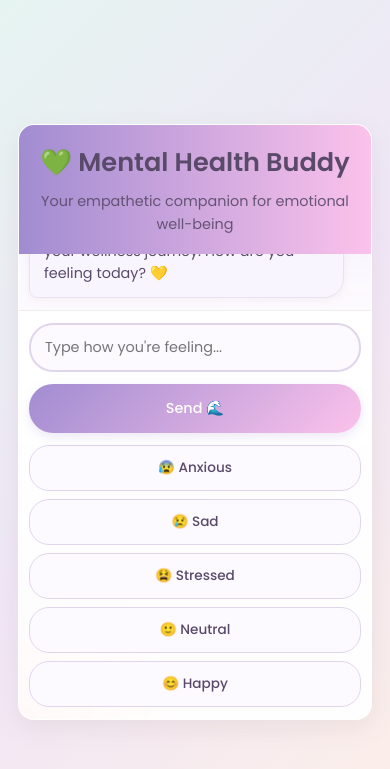
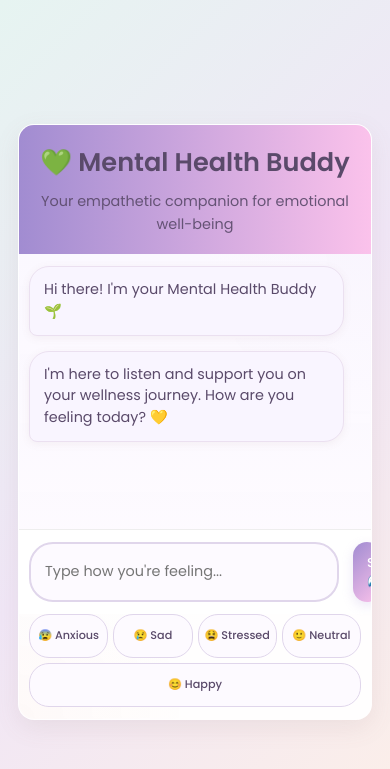
Before and after one commit to udayraj28/Mental-Health-Buddy, a Flask app: page / in a window 390 px wide. Shown: the top 769 px of the page. Run offline with Flask 3, Linux system fonts and the light colour scheme.

Commit message:
Fix mobile responsiveness: keep quick action buttons in horizontal row and improve chat visibility on mobile

```diff
--- a/static/style.css
+++ b/static/style.css
@@ -344,6 +344,7 @@ header p {
     .quick-actions {
         padding: 0 15px 15px;
         gap: 8px;
+        flex-wrap: wrap;
     }
 
     .checkin-button {
@@ -375,8 +376,11 @@ header p {
     }
 
     .chat-container {
-        height: 60vh;
-        min-height: 400px;
+        height: 55vh;
+        min-height: 250px;
+        flex: 1;
+        display: flex;
+        flex-direction: column;
     }
 
     .chat-messages {
@@ -394,8 +398,8 @@ header p {
     }
 
     .input-container {
-        flex-direction: column;
-        gap: 12px;
+        flex-direction: row;
+        gap: 8px;
         padding: 15px 12px;
     }
 
@@ -403,25 +407,29 @@ header p {
         padding: 14px 16px;
         font-size: 1rem;
         border-radius: 24px;
+        flex: 1;
     }
 
     #sendButton {
-        margin-left: 0;
-        width: 100%;
-        padding: 16px;
+        margin-left: 8px;
+        padding: 14px 16px;
         border-radius: 24px;
+        min-width: auto;
     }
 
     .quick-actions {
-        flex-direction: column;
+        flex-direction: row;
+        flex-wrap: wrap;
         padding: 0 12px 15px;
-        gap: 10px;
+        gap: 6px;
+        justify-content: center;
     }
 
     .checkin-button {
-        width: 100%;
-        padding: 14px;
-        font-size: 0.9rem;
+        flex: 1;
+        min-width: 70px;
+        padding: 10px 5px;
+        font-size: 0.75rem;
         border-radius: 20px;
     }
 }
@@ -469,17 +477,21 @@ header p {
     }
 
     .input-container {
+        flex-direction: row;
+        gap: 6px;
         padding: 12px 10px;
     }
 
     #userInput {
         padding: 12px 14px;
         font-size: 0.9rem;
+        flex: 1;
     }
 
     #sendButton {
-        padding: 14px;
-        font-size: 0.9rem;
+        padding: 12px 14px;
+        font-size: 0.8rem;
+        min-width: auto;
     }
 
     .typing-dots span {
@@ -489,12 +501,14 @@ header p {
 
     .quick-actions {
         padding: 0 10px 12px;
-        gap: 8px;
+        gap: 5px;
     }
 
     .checkin-button {
-        padding: 12px;
-        font-size: 0.85rem;
+        flex: 1;
+        min-width: 65px;
+        padding: 8px 4px;
+        font-size: 0.7rem;
     }
 }
 
```
